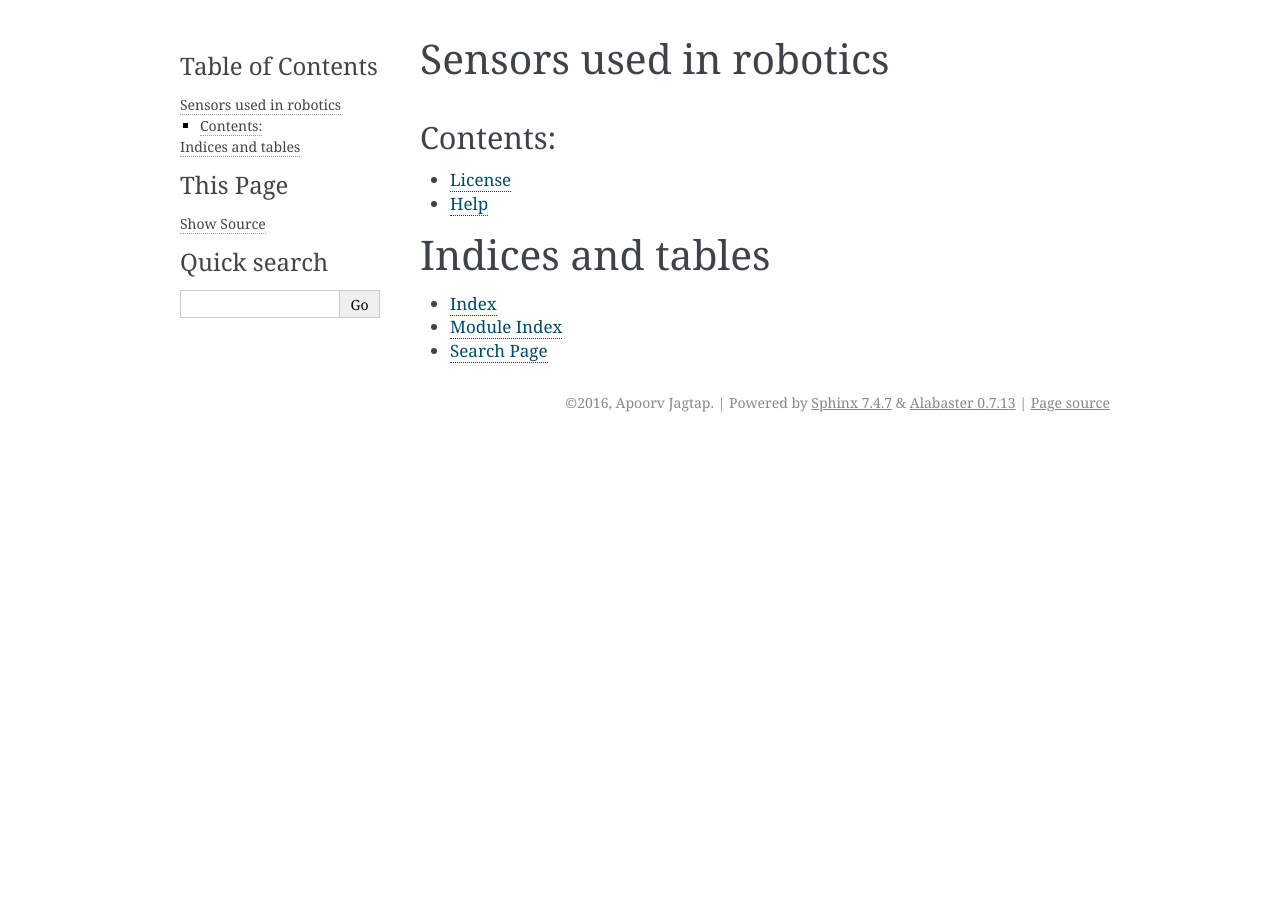
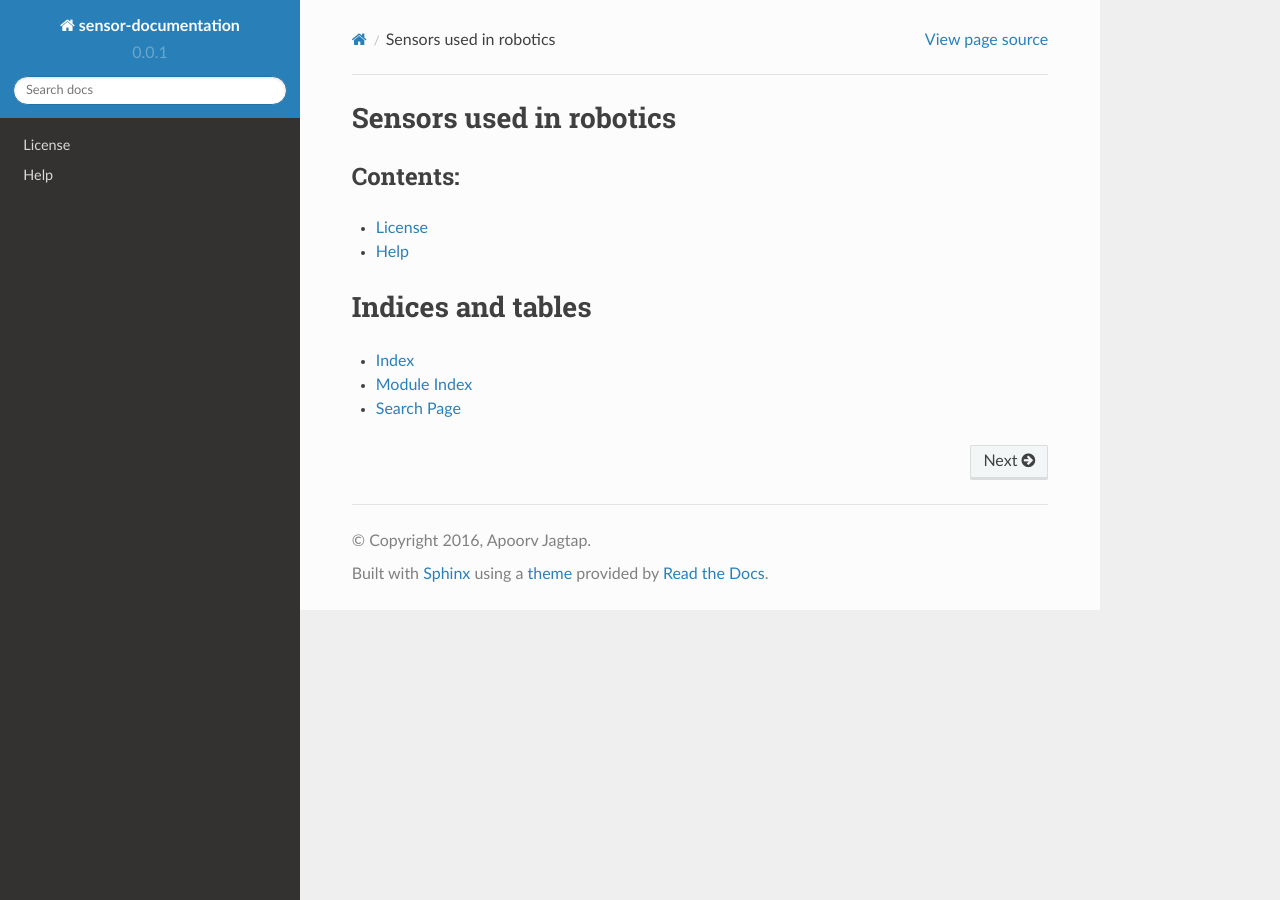
Before and after one commit to apoorv98/sensor-docs, a Sphinx documentation site: the page built from docs/source/index.rst, in a window 1280 px wide. Built offline with Sphinx 7.4.7 and the Read the Docs theme 2.0.0, drawn with Linux system fonts in a browser that asks for light colours.

Commit message:
Updated conf.py

```diff
--- a/docs/source/conf.py
+++ b/docs/source/conf.py
@@ -15,6 +15,7 @@
 
 import sys
 import os
+import sphinx_rtd_theme
 
 # If extensions (or modules to document with autodoc) are in another directory,
 # add these directories to sys.path here. If the directory is relative to the
@@ -111,7 +112,7 @@ todo_include_todos = False
 
 # The theme to use for HTML and HTML Help pages.  See the documentation for
 # a list of builtin themes.
-html_theme = 'alabaster'
+html_theme = 'sphinx_rtd_theme'
 
 # Theme options are theme-specific and customize the look and feel of a theme
 # further.  For a list of options available for each theme, see the
@@ -140,7 +141,7 @@ html_theme = 'alabaster'
 # Add any paths that contain custom static files (such as style sheets) here,
 # relative to this directory. They are copied after the builtin static files,
 # so a file named "default.css" will overwrite the builtin "default.css".
-html_static_path = ['nstatic']
+html_static_path = ['sphinx_rtd_theme.get_html_theme_path()']
 
 # Add any extra paths that contain custom files (such as robots.txt or
 # .htaccess) here, relative to this directory. These files are copied
```
